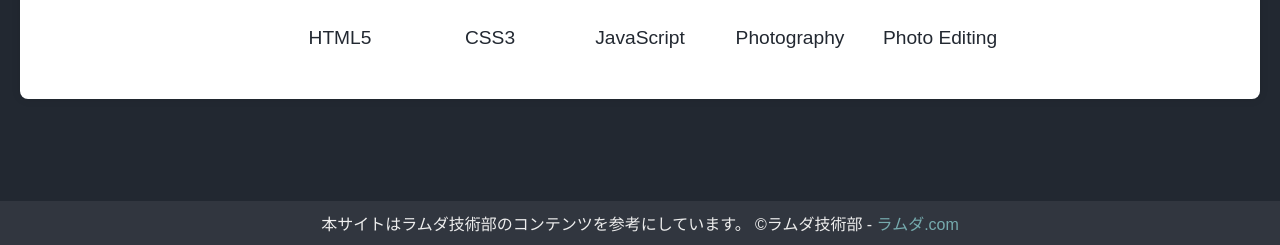
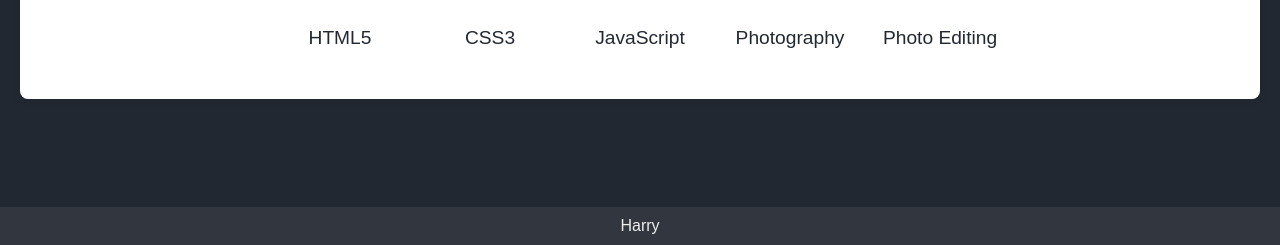
Before and after one commit to Harry-30090/portfolio, a plain HTML site: page about.html in a window 1280 px wide. Shown: the part 555-800 px from the top of the page. Drawn offline with Linux system fonts and the light colour scheme.

Commit message:
Update about.html
Harry技術部>Harryへ

```diff
--- a/about.html
+++ b/about.html
@@ -3,7 +3,7 @@
 <head>
     <meta charset="UTF-8">
     <meta name="viewport" content="width=device-width, initial-scale=1.0">
-    <title>About | 【公式】 Harry技術部</title>
+    <title>About | 【公式】 Harry</title>
     <link rel="stylesheet" href="styles.css">
     <link rel="stylesheet" href="about.css">
 </head>
@@ -54,8 +54,7 @@
     </section>
 
     <footer>
-        <p class="labda-footer">本サイトはラムダ技術部のコンテンツを参考にしています。
-            ©ラムダ技術部 - <a class="labda" href="https://www.ラムダ.com" target="_blank">ラムダ.com</a></p>
+        <p class="labda-footer">Harry</p>
     </footer>
 
     <script src="script.js"></script>
```
